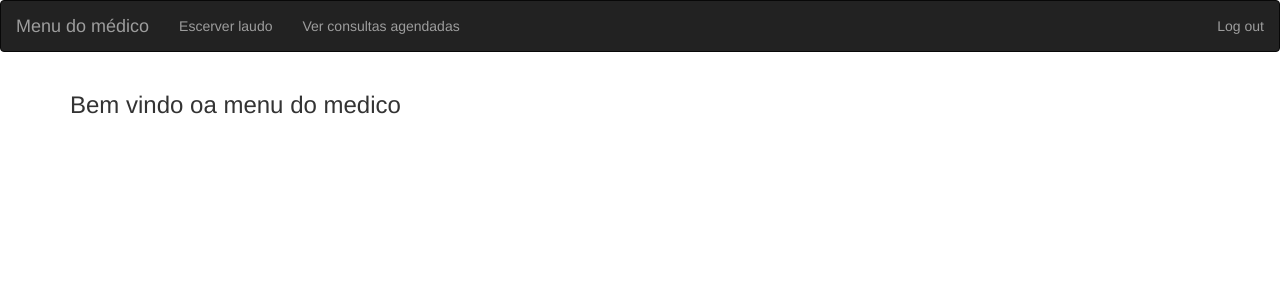
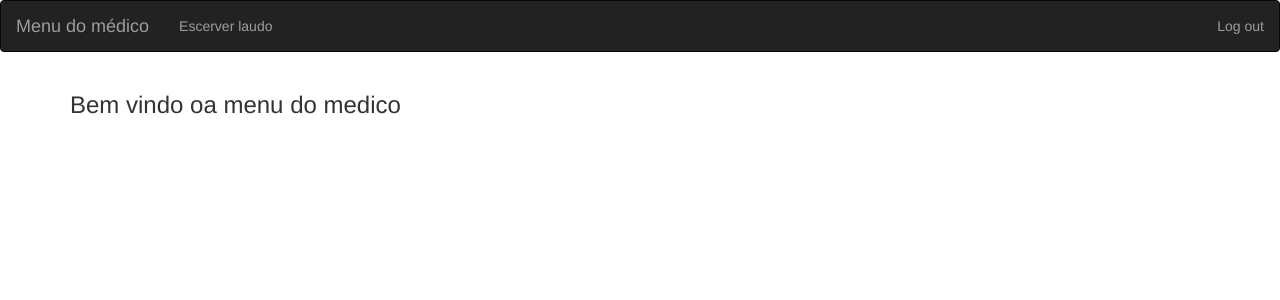
Before and after one commit to PeterNewTown/Registros, a Flask app: page /dadosmedic in a window 1280 px wide. Shown: the top 300 px of the page. Run offline with Flask 2, Linux system fonts and the light colour scheme; some libraries are stand-ins or nearby versions.

Commit message:
Update dadosmedic.html

```diff
--- a/templates/dadosmedic.html
+++ b/templates/dadosmedic.html
@@ -13,7 +13,6 @@
             </div>
             <ul class="nav navbar-nav">
               <li ><a  id="escre" href="#">Escerver laudo</a></li>
-              <li><a href="#">Ver consultas agendadas</a></li>
             </ul>
             <ul class="nav navbar-nav navbar-right">
                 <li><a href="#" id="sair"><span></span class="glyphicon glyphicon-user">Log out</a></li>
```
